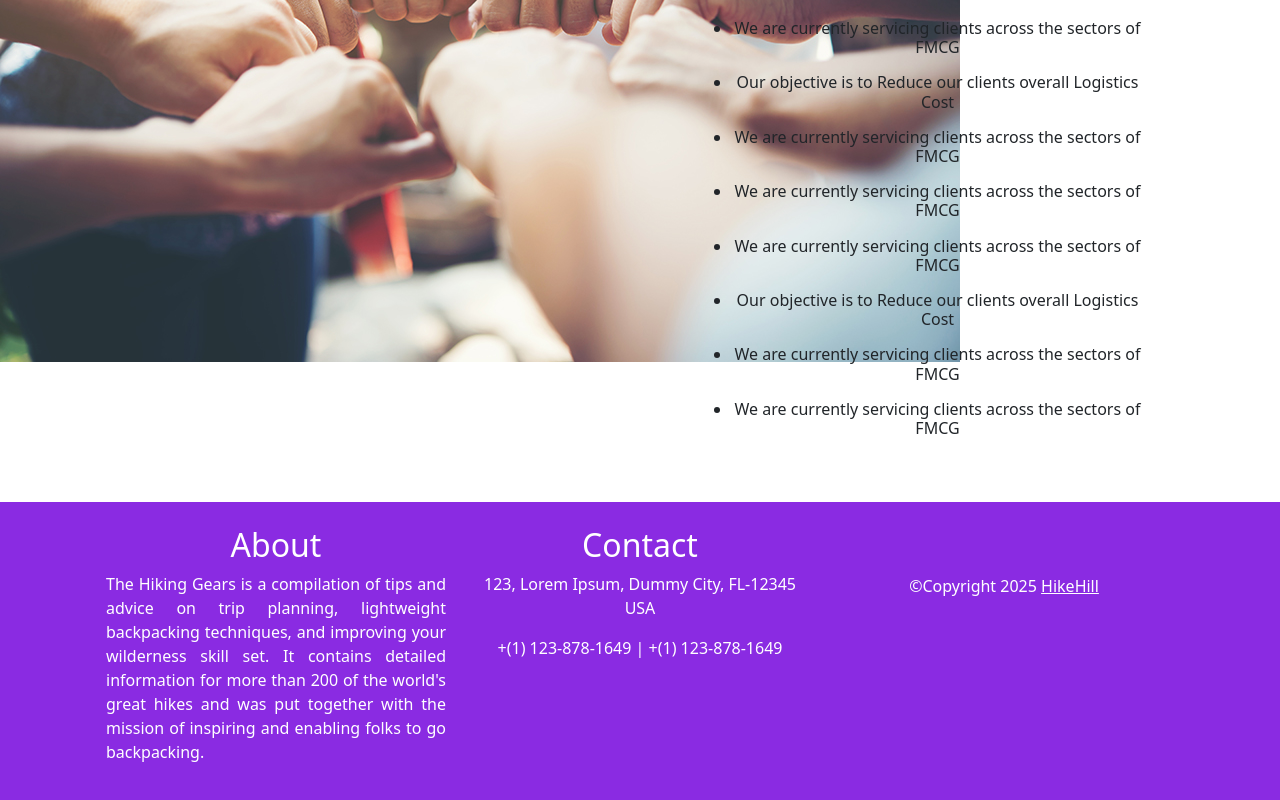
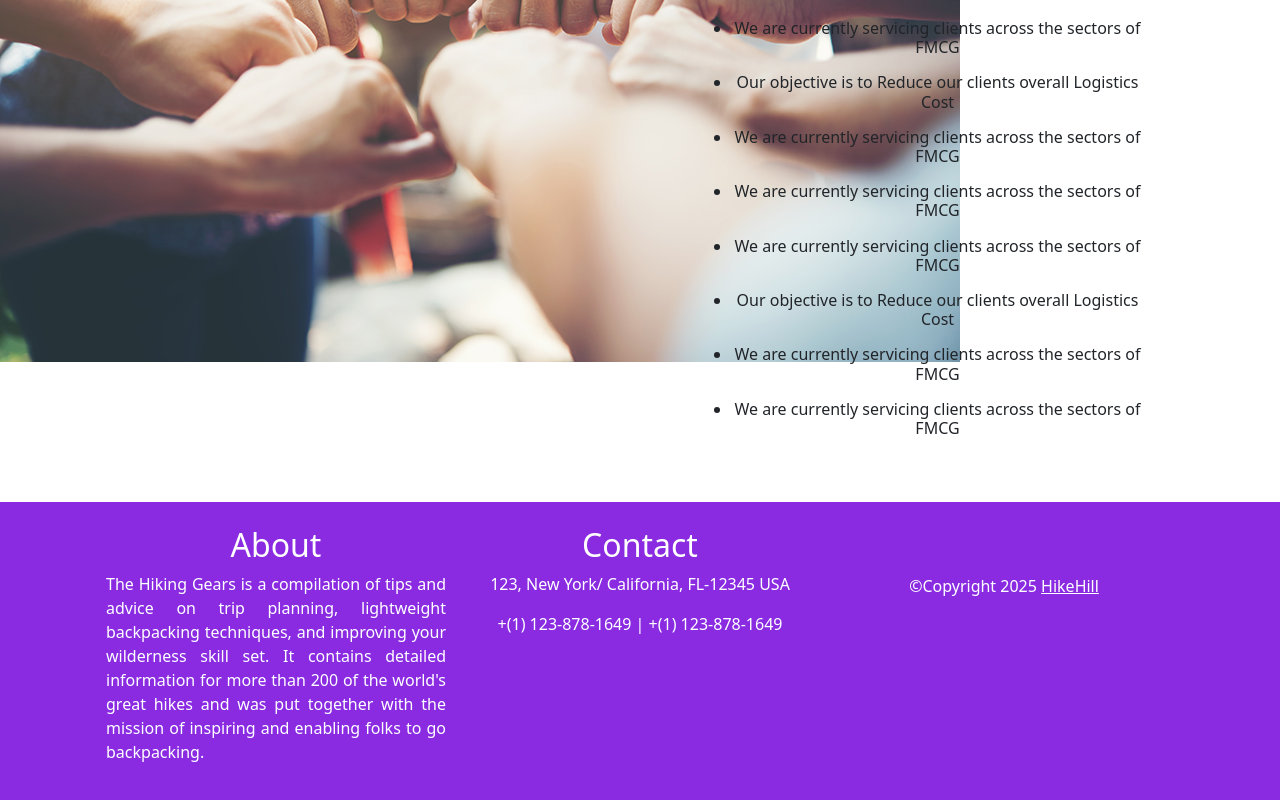
Before and after one commit to sabbirpboss/HikeHiLL, a React (Create React App) app: page / in a window 1280 px wide. Shown: the part 1672-2472 px from the top of the page. Built offline with nearby package versions, Linux system fonts and the light colour scheme; no server answers.

Commit message:
some changes

```diff
--- a/src/Pages/Footer/Footer.js
+++ b/src/Pages/Footer/Footer.js
@@ -1,6 +1,6 @@
 import React from "react";
+import { Link } from "react-router-dom";
 import "./Footer.css";
-import { Link } from "react-router-dom";
 
 const Footer = () => {
   return (
@@ -19,7 +19,7 @@ const Footer = () => {
         <div className="col-md-4 contact">
           <h2>Contact</h2>
           <div>
-            <p>123, Lorem Ipsum, Dummy City, FL-12345 USA</p>
+            <p>123, New York/ California, FL-12345 USA</p>
             <p>+(1) 123-878-1649 | +(1) 123-878-1649</p>
           </div>
         </div>
```
